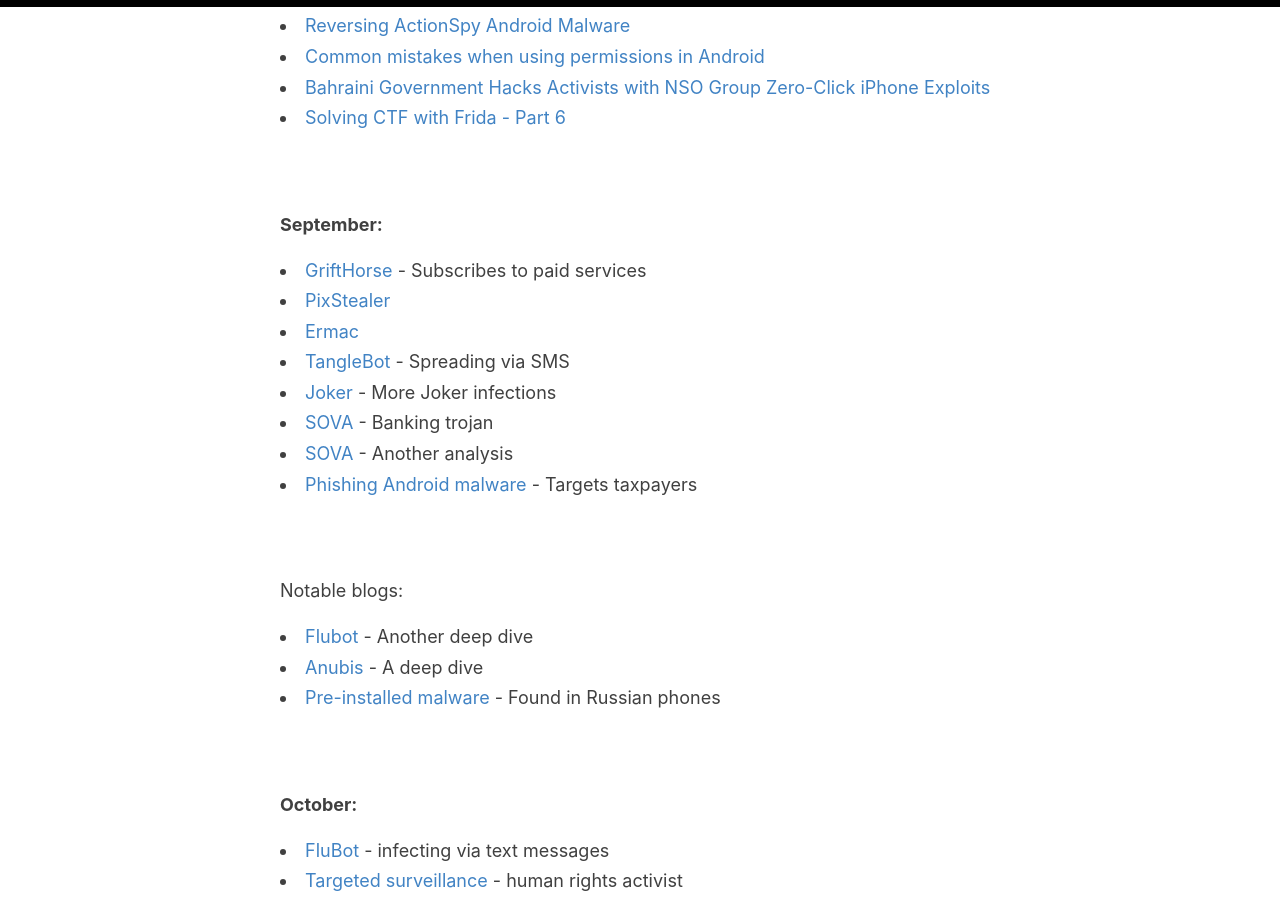
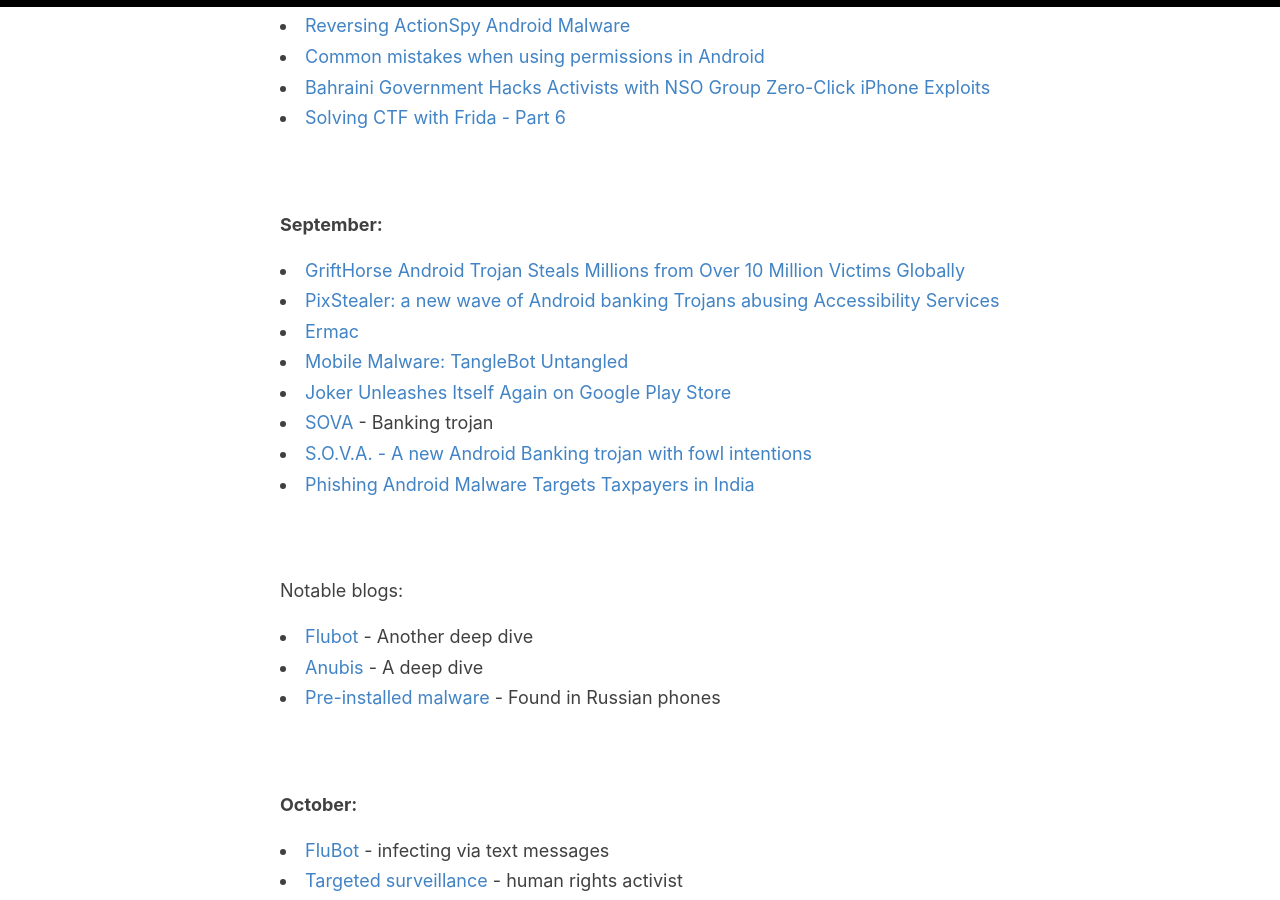
Before and after one commit to sk3ptre/sk3ptre.github.io, a Jekyll site: the page built from _posts/2021-01-18-Malware-Timeline-2021.md, in a window 1280 px wide and 900 px high, scrolled down 4888 px. Built offline with Jekyll 4.4.1, drawn with Linux system fonts in a browser that asks for light colours.

Commit message:
Update 2021-01-18-Malware-Timeline-2021.md

```diff
--- a/_posts/2021-01-18-Malware-Timeline-2021.md
+++ b/_posts/2021-01-18-Malware-Timeline-2021.md
@@ -139,14 +139,14 @@
 <br><br>
 **September:**
 <br>
-<li><a href="https://blog.zimperium.com/grifthorse-android-trojan-steals-millions-from-over-10-million-victims-globally/">GriftHorse</a> - Subscribes to paid services</li>
-<li><a href="https://research.checkpoint.com/2021/pixstealer-a-new-wave-of-android-banking-trojans-abusing-accessibility-services/">PixStealer</a></li>
+<li><a href="https://blog.zimperium.com/grifthorse-android-trojan-steals-millions-from-over-10-million-victims-globally/">GriftHorse Android Trojan Steals Millions from Over 10 Million Victims Globally</a></li>
+<li><a href="https://research.checkpoint.com/2021/pixstealer-a-new-wave-of-android-banking-trojans-abusing-accessibility-services/">PixStealer: a new wave of Android banking Trojans abusing Accessibility Services</a></li>
 <li><a href="https://www.threatfabric.com/blogs/ermac-another-cerberus-reborn.html">Ermac</a></li>
-<li><a href="https://www.proofpoint.com/us/blog/threat-insight/mobile-malware-tanglebot-untangled">TangleBot</a> - Spreading via SMS</li>
-<li><a href="https://labs.k7computing.com/index.php/joker-unleashes-itself-again-on-google-play-store/">Joker</a> - More Joker infections</li>
+<li><a href="https://www.proofpoint.com/us/blog/threat-insight/mobile-malware-tanglebot-untangled">Mobile Malware: TangleBot Untangled</a></li>
+<li><a href="https://labs.k7computing.com/index.php/joker-unleashes-itself-again-on-google-play-store/">Joker Unleashes Itself Again on Google Play Store</a></li>
 <li><a href="https://www.threatfabric.com/blogs/sova-new-trojan-with-fowl-intentions.html">SOVA</a> - Banking trojan</li>
-<li><a href="https://blog.cyble.com/2021/09/14/deep-dive-analysis-of-s-o-v-a-android-banking-trojan/">SOVA</a> - Another analysis</li>
-<li><a href="https://www.mcafee.com/blogs/other-blogs/mcafee-labs/phishing-android-malware-targets-taxpayers-in-india">Phishing Android malware</a> - Targets taxpayers</li>
+<li><a href="https://blog.cyble.com/2021/09/14/deep-dive-analysis-of-s-o-v-a-android-banking-trojan/">S.O.V.A. - A new Android Banking trojan with fowl intentions</a></li>
+<li><a href="https://www.mcafee.com/blogs/other-blogs/mcafee-labs/phishing-android-malware-targets-taxpayers-in-india">Phishing Android Malware Targets Taxpayers in India</a></li>
 <br><br>
 Notable blogs:
 <li><a href="https://www.telekom.com/en/blog/group/article/flubot-under-the-microscope-636368">Flubot</a> - Another deep dive</li>
```
